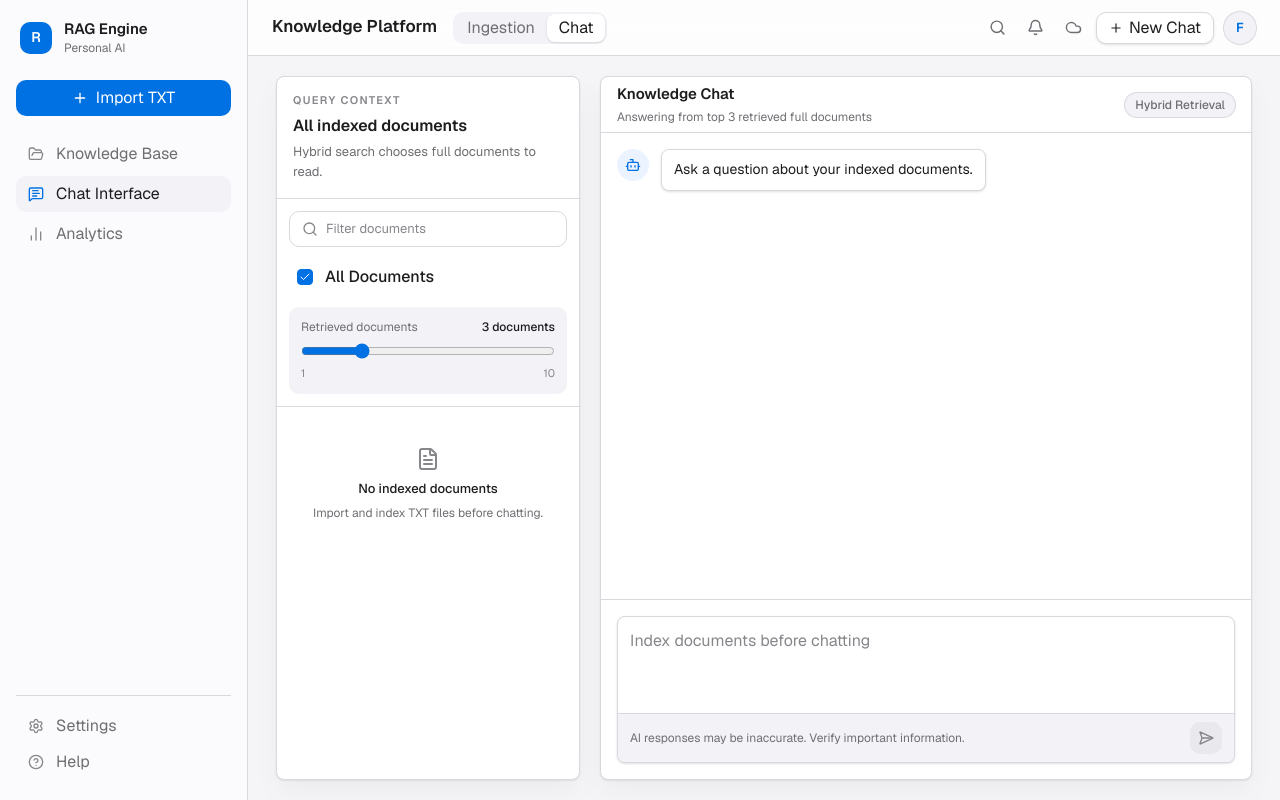
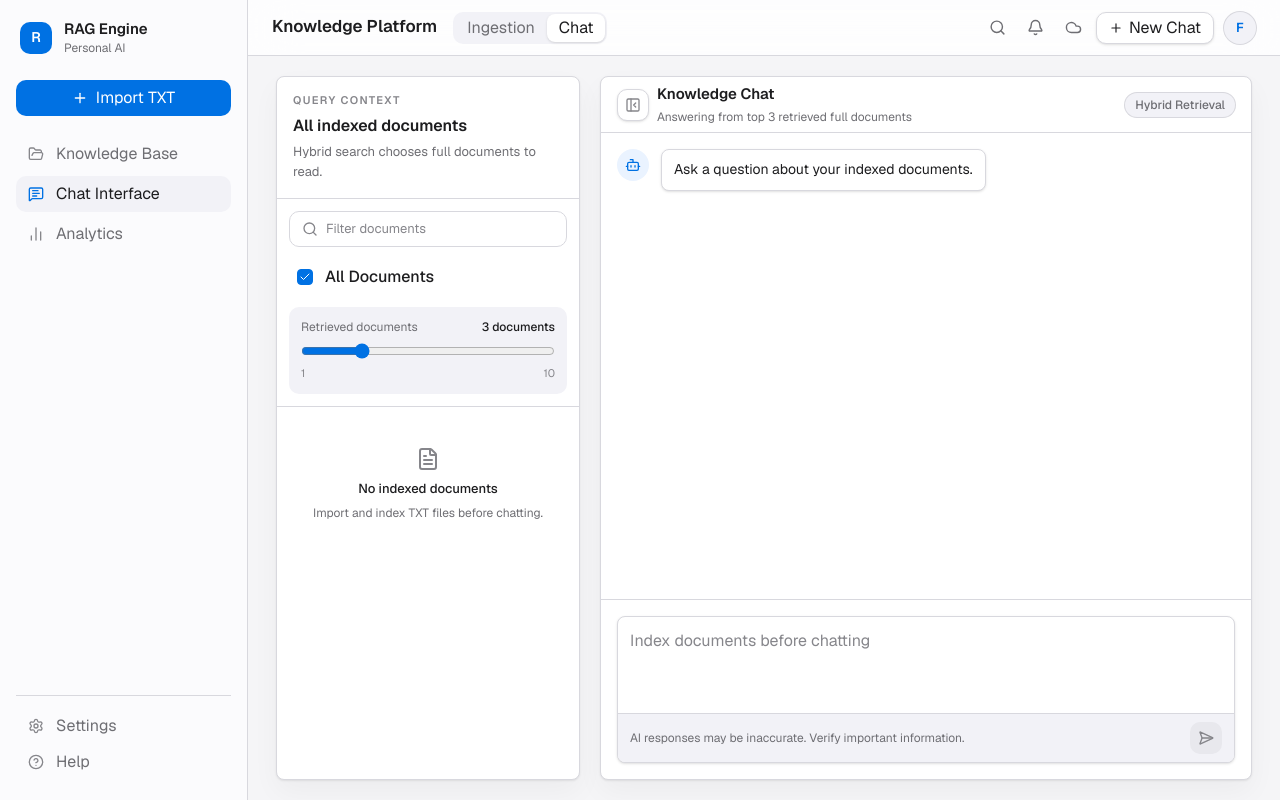
Before and after one commit to Binary67/note-agent, a Next.js app: page / in a window 1280 px wide. Built offline with nearby package versions, Linux system fonts and the light colour scheme.

Commit message:
Add toggle for query context panel

```diff
--- a/app/page.tsx
+++ b/app/page.tsx
@@ -12,6 +12,8 @@ import {
   FileText,
   FolderOpen,
   MessageSquareText,
+  PanelLeftClose,
+  PanelLeftOpen,
   Plus,
   RefreshCcw,
   Search,
@@ -163,6 +165,7 @@ export default function Home() {
   const [isIngesting, setIsIngesting] = useState(false);
   const [notice, setNotice] = useState("Drop TXT files here or browse from your computer.");
   const [documentFilter, setDocumentFilter] = useState("");
+  const [isContextCollapsed, setIsContextCollapsed] = useState(false);
   const [selectedDocumentIds, setSelectedDocumentIds] = useState<string[]>([]);
   const [maxRetrievedDocuments, setMaxRetrievedDocuments] = useState(3);
   const [chatInput, setChatInput] = useState("");
@@ -554,13 +557,20 @@ export default function Home() {
           </header>
 
           {activeView === "chat" ? (
-            <div className="mx-auto grid w-full max-w-7xl flex-1 gap-5 px-5 py-5 md:px-7 xl:grid-cols-[304px_minmax(0,1fr)]">
+            <div
+              className={cx(
+                "mx-auto grid w-full max-w-7xl flex-1 gap-5 px-5 py-5 md:px-7",
+                !isContextCollapsed && "xl:grid-cols-[304px_minmax(0,1fr)]",
+              )}
+            >
+              {!isContextCollapsed && (
                 <aside className="overflow-hidden rounded-panel border border-line bg-surface shadow-panel">
                   <div className="border-b border-line p-4">
+                    <div className="min-w-0">
                       <p className="text-[11px] font-semibold uppercase tracking-[0.12em] text-subtle">
                         Query Context
                       </p>
-                  <h2 className="mt-1 text-base font-semibold text-ink">
+                      <h2 className="mt-1 truncate text-base font-semibold text-ink">
                         {selectedDocumentIds.length > 0
                           ? plural(selectedDocumentIds.length, "selected document")
                           : "All indexed documents"}
@@ -570,6 +580,7 @@ export default function Home() {
                           ? "Selected documents are read directly."
                           : "Hybrid search chooses full documents to read."}
                       </p>
+                    </div>
                   </div>
 
                   <div className="border-b border-line p-3">
@@ -687,9 +698,27 @@ export default function Home() {
                     )}
                   </div>
                 </aside>
+              )}
 
               <section className="flex min-h-[calc(100vh-96px)] min-w-0 flex-col overflow-hidden rounded-panel border border-line bg-surface shadow-panel">
                 <div className="flex h-14 shrink-0 items-center justify-between border-b border-line px-4">
+                  <div className="flex min-w-0 items-center gap-2">
+                    <button
+                      className="flex size-8 shrink-0 items-center justify-center rounded-control border border-line bg-surface text-subtle shadow-sm transition hover:border-line-strong hover:bg-surface-muted hover:text-ink"
+                      type="button"
+                      aria-label={
+                        isContextCollapsed
+                          ? "Show query context"
+                          : "Collapse query context"
+                      }
+                      onClick={() => setIsContextCollapsed((current) => !current)}
+                    >
+                      {isContextCollapsed ? (
+                        <PanelLeftOpen className="size-4" />
+                      ) : (
+                        <PanelLeftClose className="size-4" />
+                      )}
+                    </button>
                     <div className="min-w-0">
                       <h2 className="truncate text-[15px] font-semibold text-ink">
                         Knowledge Chat
@@ -699,6 +728,7 @@ export default function Home() {
                           ? "Answering from selected full documents"
                           : `Answering from top ${maxRetrievedDocuments} retrieved full documents`}
                       </p>
+                    </div>
                   </div>
                   <StatusPill tone={selectedDocumentIds.length > 0 ? "accent" : "neutral"}>
                     {selectedDocumentIds.length > 0 ? "Selected Scope" : "Hybrid Retrieval"}
```
Lines whose indentation alone changed are shown as unchanged.
